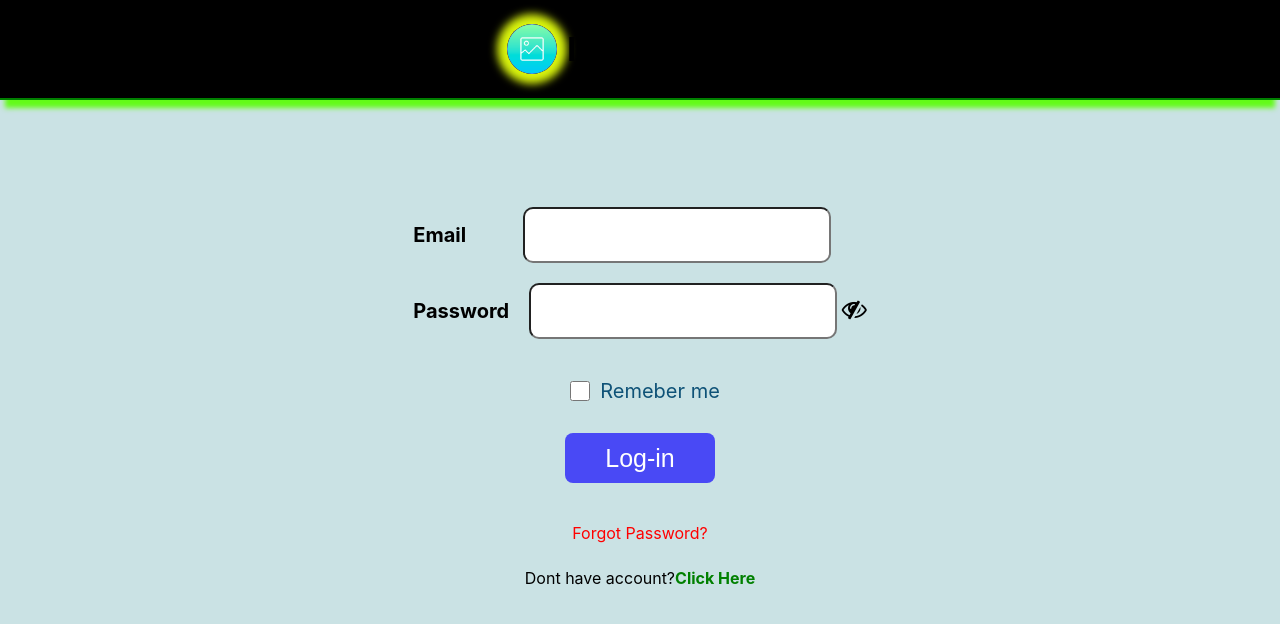
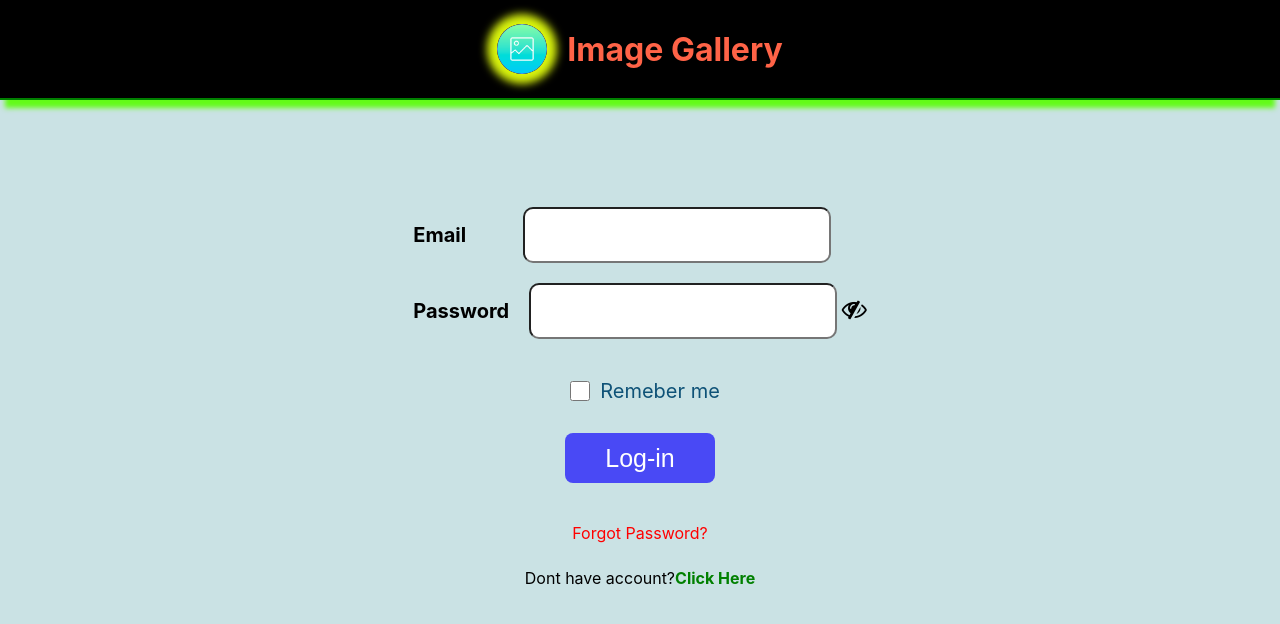
Before and after one commit to sumitanwar/Image-gallery-frontend, a React (Create React App) app: page / in a window 1280 px wide. Shown: the top 624 px of the page. Built offline with nearby package versions, Linux system fonts and the light colour scheme.

Commit message:
online deployed

```diff
--- a/src/routes/Header/header.js
+++ b/src/routes/Header/header.js
@@ -6,7 +6,7 @@ function Header() {
       <header className="header_container">
         <div className="company_name_logo_container">
           <img src={"./imgs/logo.png"} className="logo_img" alt="img" />
-          <h1 className="recipe_app">Image Gallery</h1>
+          <h1 className="image_Gallery_app">Image Gallery</h1>
         </div>
       </header>
     </>
--- a/src/routes/SigninPage/SigninPage.css
+++ b/src/routes/SigninPage/SigninPage.css
@@ -135,7 +135,7 @@ label {
   z-index: 9;
 }
 
-@media only screen and (max-width: 450px) {
+@media only screen and (max-width: 632px) {
   .main_container {
     display: flex;
     flex-direction: column;
--- a/src/routes/SigninPage/SigninPage.js
+++ b/src/routes/SigninPage/SigninPage.js
@@ -56,6 +56,7 @@ function SigninPage() {
           });
         } else {
           setTimeout(() => {
+            setLoader(false);
             toast.error("User Does Not Exist");
           });
         }
```
Also changed, not shown: 1 other file (tests, documents, lock files or other folders).
